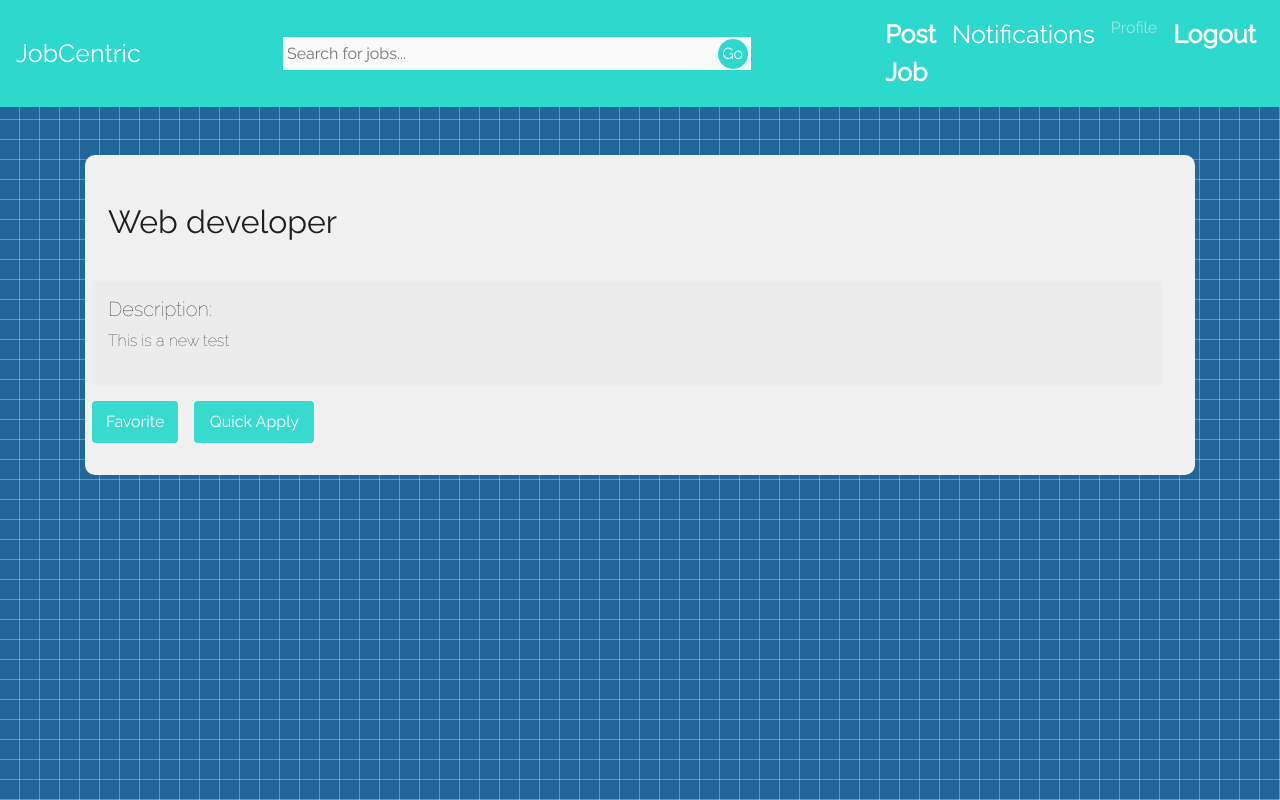
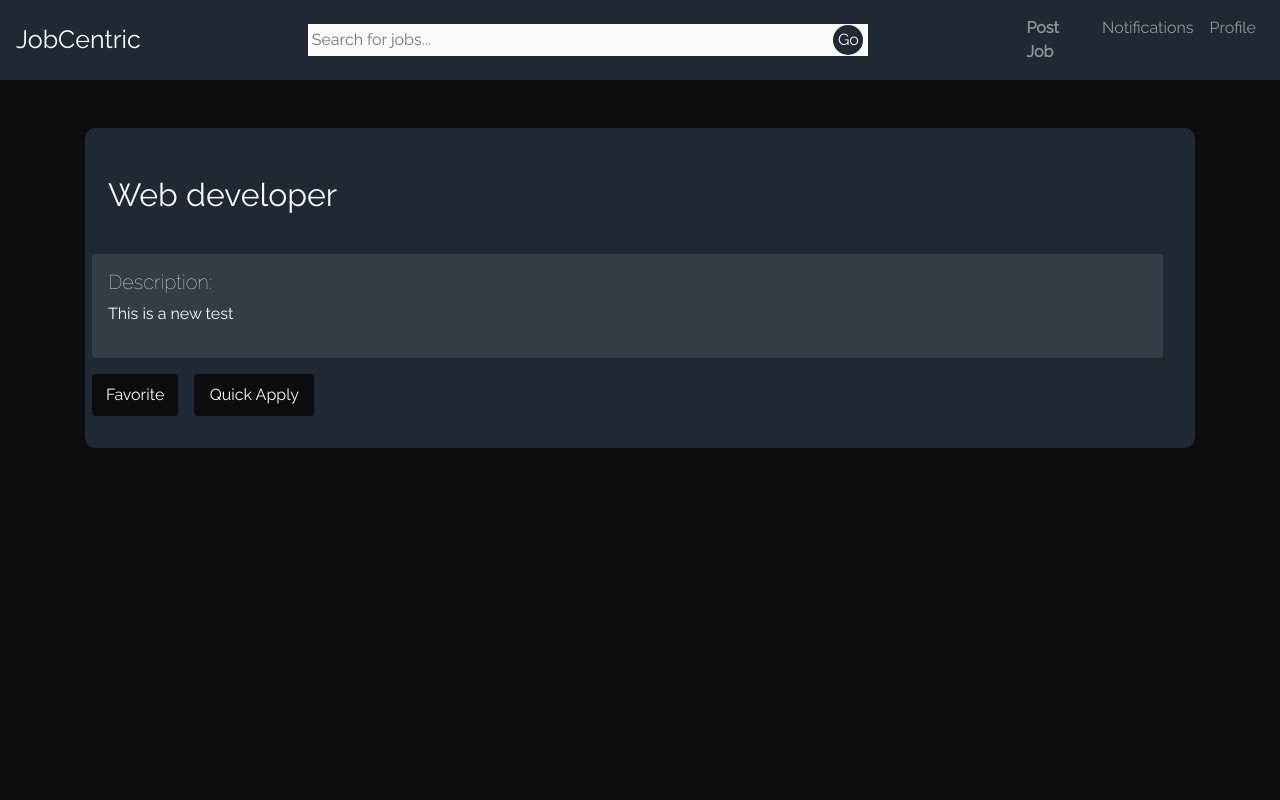
Before and after one commit to joaquinllopez00/job-board-v2, a Django app: page /listing/7/ in a window 1280 px wide. Run offline with Django 3.2, Linux system fonts and the light colour scheme; a user stored in the database is signed in; data comes from the database, SQL or seed files in the repository; both versions use the stored data as it was after the commit; some libraries are stand-ins or nearby versions.

Commit message:
Darker color pallet, meant to make the whole sigte a bit more ledgible and softer on the eyes

```diff
--- a/static/auth.css
+++ b/static/auth.css
@@ -1,4 +1,4 @@
-.full-page-center__container{
+.full-page-center__container {
   position: absolute;
   top: 0;
   left: 0;
@@ -9,14 +9,19 @@ align-items: center;
   justify-content: center;
 }
 
-.auth__container{
+.auth__container {
   display: flex;
   flex-direction: column;
   align-items: center;
   padding: var(--card-padding);
   margin-top: 1.5rem;
-background-color: var(--background-color);
+  background-color: var(--light-color);
   width: 400px;
+}
+
+.auth__container h2,
+p {
+  font-weight: var(--heavy-fontWeight);
 }
 
 form {
@@ -26,9 +31,10 @@ font-family: var(--font-stack);
   width: 100%;
 }
 
-form p{
+form p {
   display: flex;
   flex-direction: column;
+  color: var(--offWhite);
 }
 
 input {
@@ -44,8 +50,9 @@ outline: 1px solid var(--light-color);
   margin-top: 1rem;
 }
 
-#auth-redirect a{
-  color: rgba(10,160,160);
+#auth-redirect a {
+  color: var(--background-color);
+  font-weight: var(--heavy-fontWeight);
 }
 
 #auth__button {
@@ -56,7 +63,7 @@ outline: 1px solid var(--light-color);
   color: var(--offWhite);
   outline: var(--light-color);
   border: none;
-  background: var(--darker-color);
+  background: var(--background-color);
   border-radius: 4px;
   transition: var(--button-transition);
 }
--- a/static/createListing.css
+++ b/static/createListing.css
@@ -4,7 +4,7 @@
   align-items: center;
   padding: var(--card-padding);
   margin-top: 1.5rem;
-  background-color: var(--background-color);
+  background-color: var(--light-color);
 }
 
 form {
@@ -38,9 +38,9 @@ select:focus {
   padding: var(--button-padding);
   width: 100px;
   color: var(--offWhite);
-  outline: var(--light-color);
+  outline: var(--offWhite);
   border: none;
-  background: var(--darker-color);
+  background: var(--background-color);
   border-radius: 4px;
   transition: var(--button-transition);
 }
--- a/static/index.css
+++ b/static/index.css
@@ -10,9 +10,10 @@ body {
   --light-fontWeight: 100;
   --heavy-fontWeight: 400;
   --font-logo: "Montseratt", sans-serif;
-  --background-color: rgb(240, 240, 240);
-  --light-color: #2dd8cd;
-  --darker-color: #2dd8cdf0;
+  --background-color: #0b0c10;
+  /* --light-color: #2dd8cd; */
+  --light-color: #1f2833;
+  --darker-color: rgb(31, 40, 51, 0.5);
   --offWhite: rgb(250, 250, 250);
   --offBlack: rgb(30, 30, 30);
   --card-padding: 2rem;
@@ -20,7 +21,7 @@ body {
   --card-subContainer-padding: 1rem;
   --card-marginTop: 1.5rem;
   --container-borderRadius: 10px;
-  --button-boxShadow: 0px 5px 10px var(--light-color);
+  --button-boxShadow: 0px 5px 10px var(--background-color);
   --button-transition: all 0.2s ease;
   --button-marginTop: 1rem;
   --button-padding: 0.5rem;
@@ -35,7 +36,7 @@ h6,
 p {
   font-family: var(--font-stack);
   font-weight: var(--light-fontWeight);
-  color: var(--offBlack);
+  color: var(--offWhite);
 }
 
 a {
@@ -58,24 +59,23 @@ nav {
   position: relative;
 }
 
-#search__form{
+#search__form {
   display: flex;
   flex-direction: row;
   justify-content: center;
   align-items: center;
   margin: 0;
   padding: 0;
-
 }
 
-#search__input{
+#search__input {
   width: 65%;
   font-family: var(--font-stack);
   background-color: var(--offWhite);
   padding: 0.2rem;
 }
 
-#search-submit__button{
+#search-submit__button {
   border-radius: 50%;
   right: 0;
   height: 30px;
@@ -91,9 +91,22 @@ nav {
   transition: var(--button-transition);
 }
 
-#search-submit__button:hover{
+#search-submit__button:hover {
   box-shadow: var(--button-boxShadow);
   background-color: var(--offWhite);
   color: var(--light-color);
   border: 1px solid var(--light-color);
 }
+
+.error__container {
+  background-color: var(--light-color);
+  padding: var(--card-padding);
+  margin-top: 1rem;
+}
+
+.error__container a {
+  color: var(--background-color);
+  font-style: italic;
+  outline: none;
+  text-decoration: none;
+}
--- a/static/listing.css
+++ b/static/listing.css
@@ -1,5 +1,5 @@
 .listing__container {
-  background-color: var(--background-color);
+  background-color: var(--light-color);
   padding: var(--card-padding);
   margin-top: 1.5rem;
   border-radius: 10px;
@@ -21,7 +21,7 @@
   margin-top: 1rem;
   padding: 1rem;
   border-radius: 3px;
-  background-color: rgba(230, 230, 230, 0.4);
+  background-color: rgba(230, 230, 230, 0.1);
 }
 
 #listing__button,
@@ -29,19 +29,18 @@
   margin-top: 1rem;
   transition: var(--button-transition);
   border: none;
-  background: var(--darker-color);
+  background: var(--background-color);
   border-radius: 4px;
   cursor: pointer;
 }
 
-#listing__button{
+#listing__button {
   padding: none;
   height: 42px;
   width: 120px;
   color: var(--offWhite);
   margin-left: 1rem;
 }
-
 
 #listing__button a,
 #favorite_button a {
@@ -76,15 +75,15 @@
   color: var(--darker-color);
 }
 
-#listing-message a{
-  color: rgba(10,160,160);
+#listing-message a {
+  color: rgba(10, 160, 160);
 }
 
-#listing-quick-apply{
+#listing-quick-apply {
   display: inline-block;
 }
 
-#listing-quick-apply button{
+#listing-quick-apply button {
   z-index: 999;
 }
 
@@ -94,7 +93,7 @@
   width: 20%;
 }
 
-#listing-quick-apply__message{
+#listing-quick-apply__message {
   display: flex;
   align-items: center;
   justify-content: center;
@@ -103,6 +102,6 @@
   margin-left: 1rem;
 }
 
-#listing-quick-apply__message p{
+#listing-quick-apply__message p {
   margin-bottom: 0;
 }
--- a/static/search.css
+++ b/static/search.css
@@ -1,5 +1,3 @@
-
-
 .search-noads__container {
   display: grid;
   grid-template-columns: repeat(3, 1fr);
@@ -9,8 +7,8 @@
   margin-bottom: 1rem;
 }
 
-.search-listing__container{
-  background-color: var(--background-color);
+.search-listing__container {
+  background-color: var(--light-color);
   padding: var(--card-padding);
   border-radius: 10px;
   border: 1px solid var(--darker-color);
@@ -21,32 +19,28 @@
   text-overflow: ellipsis;
 }
 
-.search-listing__container p{
+.search-listing__container p {
   height: 190px;
   overflow: hidden;
 }
 
-  .search-footer__container{
+.search-footer__container {
   margin: 1rem 0rem;
   position: absolute;
-    display:flex;
+  display: flex;
   justify-content: space-evenly;
   width: 78%;
   bottom: 10px;
-
 }
 
-
 #search-footer__button {
-
   margin-top: 1rem;
   transition: var(--button-transition);
   border: none;
-  background: var(--darker-color);
+  background: var(--background-color);
   border-radius: 4px;
   cursor: pointer;
 }
-
 
 #search-footer__button a {
   outline: none;
@@ -62,7 +56,6 @@
   box-shadow: none;
   text-decoration: none;
 }
-
 
 #search-footer__button:hover {
   transform: translateY(-2px);
--- a/templates/base_template.html
+++ b/templates/base_template.html
@@ -22,19 +22,11 @@
   <title>JobCentric</title>
 </head>
 
-<body style="background-color:#269;
-background-image: linear-gradient(white 2px, transparent 2px),
-linear-gradient(90deg, white 2px, transparent 2px),
-linear-gradient(rgba(255,255,255,.3) 1px, transparent 1px),
-linear-gradient(90deg, rgba(255,255,255,.3) 1px, transparent 1px);
-background-size: 3000px  3000px, 3000px 30000px, 20px 20px, 20px 20px;
-background-position:-2px -2px, -2px -2px, -1px -1px, -1px -1px;
-"
->
+<body style="background-color: #0b0c10">
 
   <nav class="navbar navbar-expand-lg navbar-dark">
     {% if request.user.is_authenticated %}
-    <a class="navbar-brand" id="logo" href="/search/" style="color: white; font-size: 25px;""
+    <a class="navbar-brand" id="logo" href="/search/" style="font-size: 25px;""
           >
           JobCentric</a
         >
@@ -49,7 +41,7 @@ background-position:-2px -2px, -2px -2px, -1px -1px, -1px -1px;
       </form>
       </div>
       {% else %}
-      <a class=" navbar-brand" href="/" style="color: white; font-size: 25px">JobCentric</a>
+      <a class=" navbar-brand" href="/" style="font-size: 25px">JobCentric</a>
       <div class="search">
         <input id="search__input" type="text" />
       </div>
@@ -62,19 +54,18 @@ background-position:-2px -2px, -2px -2px, -1px -1px, -1px -1px;
       <div class="collapse navbar-collapse justify-content-end" id="navbarNavAltMarkup">
         {% if request.user.is_authenticated %}
         <div class="navbar-nav">
-          <a class="nav-link font-weight-bold" href="/create/" style="color:white; font-size: 25px">Post Job</a>
+          <a class="nav-link font-weight-bold" href="/create/">Post Job</a>
           {% if notifications %}
-          <a class="nav-link font-weight-bold" href="/notifications/" style="color:white; font-size: 25px">Notifications
+          <a class="nav-link font-weight-bold" href="/notifications/">Notifications
             <span class="badge badge-pill badge-light">{{notifications}}</span></a>
           {% else %}
-          <a class="nav-link" href="/notifications/" style="color:white; font-size: 25px">Notifications</a>
+          <a class="nav-link" href="/notifications/">Notifications</a>
           {% endif %}
           <a class="nav-link" href="/profile/{{request.user.username}}/">Profile</a>
-          <a class="nav-link font-weight-bold" href="/logout/" style="color:white; font-size: 25px">Logout</a></button>
           {% else %}
           <div class="navbar-nav">
-            <a class="nav-link font-weight-bold" href="{% url 'home' %}" style="color:white; font-size: 25px">Home</a>
-            <a class="nav-link font-weight-bold" href="/login/" style="color:white; font-size: 25px">Log In</a>
+            <a class="nav-link font-weight-bold" href="{% url 'home' %}">Home</a>
+            <a class="nav-link font-weight-bold" href="/login/">Log In</a>
             <!-- <a class="nav-link font-weight-bold" href="/register/employee/">Employee Sign Up</a>
           <a class="nav-link font-weight-bold" href="/register/employer/">Employer Sign Up</a> -->
           </div>
--- a/templates/login.html
+++ b/templates/login.html
@@ -1,14 +1,13 @@
 {% extends 'base_template.html' %}{% block content %}
 
-
-<div class="full-page-center__container" style="padding-left: 7px; color:white;">
+<div class="full-page-center__container" style="padding-left: 7px; color: white">
   <div class="auth__container">
     <h2>Log In</h2>
     <form action="" method="post">
       {% csrf_token %}{{form.as_p}}
       <input type="submit" value="Log In" id="auth__button" />
     </form>
-		<p id="auth-redirect">Don't have an account? Click <a href="/signup/" style="color:lime;">here</a></p>
+    <p id="auth-redirect">Don't have an account? Click <a href="/signup/">here</a></p>
   </div>
   {% endblock %}
 </div>
--- a/templates/signup.html
+++ b/templates/signup.html
@@ -1,13 +1,13 @@
 {% extends 'base_template.html' %}{% block content %}
 
-<div class="full-page-center__container" style="padding-left: 7px; color: white;">
+<div class="full-page-center__container" style="padding-left: 7px; color: white">
   <div class="auth__container">
     <h2>Sign Up</h2>
     <form action="" method="post">
       {% csrf_token %}{{form.as_p}}
-				<input type="submit" value="Submit" id="auth__button"/>
+      <input type="submit" value="Submit" id="auth__button" />
     </form>
-        <p id="auth-redirect">Need to log in? Click <a href="/login/" style="color:lime;">here</a></p>
+    <p id="auth-redirect">Need to log in? Click <a href="/login/">here</a></p>
   </div>
   {% endblock %}
 </div>
```
Also changed, not shown: templates/404.html (+5 -3 lines), templates/500.html (+6 -3 lines), db.sqlite3. Lines whose indentation alone changed are shown as unchanged.
